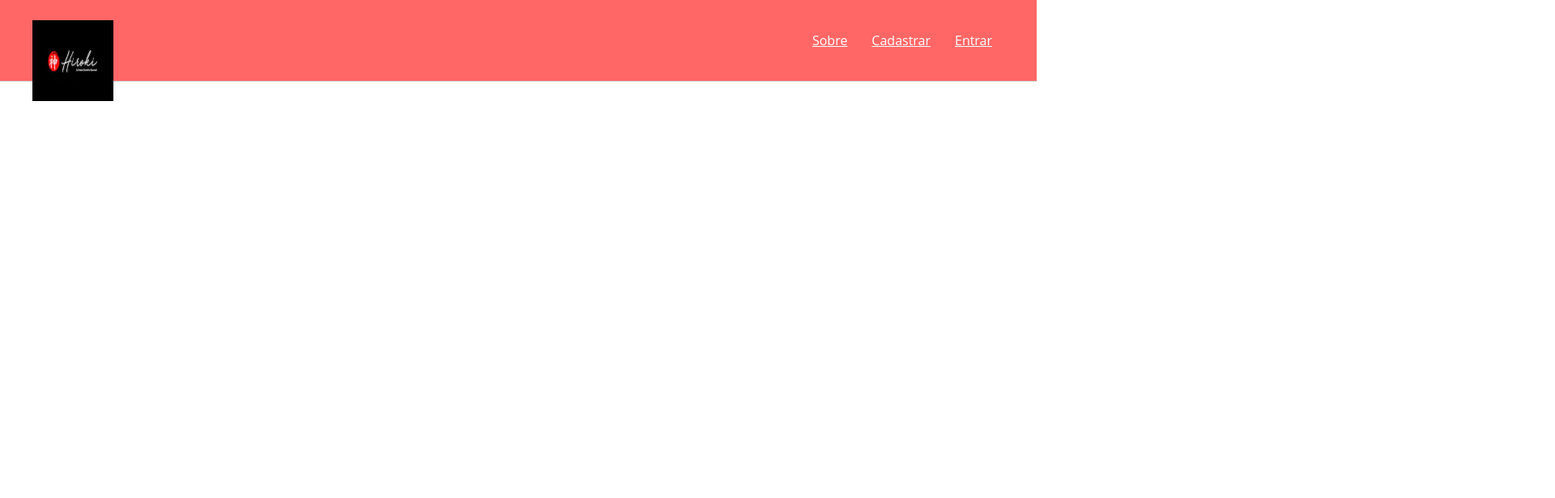
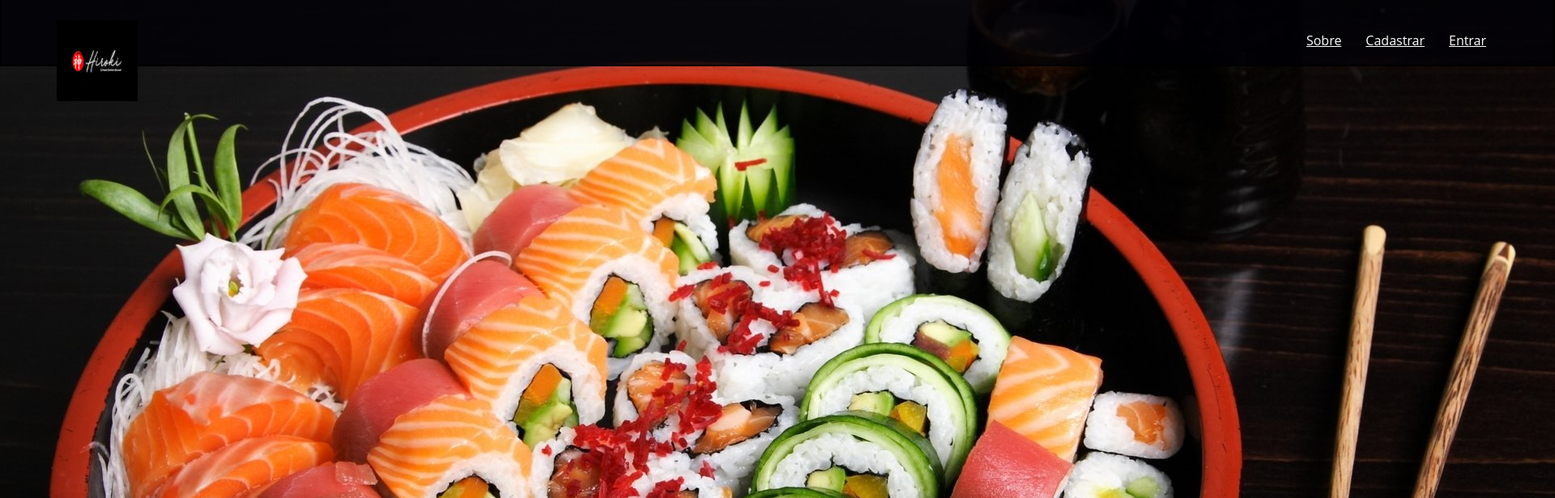
Before and after one commit to lMarkinl/SA, a plain HTML site: page sa.html in a window 1280 px wide. Shown: the top 616 px of the page at 81% size, 1920 px wide, since content can reach past the window. Drawn offline with Linux system fonts and the light colour scheme.

Commit message:
Atualização sobre a pagina principal

```diff
--- a/sa.css
+++ b/sa.css
@@ -12,37 +12,25 @@ h1, h2, h3 ,h4, h5 , p , span{
 }
 .container {
     max-width: 1920px;
-    width: 100%;
+    width: 1920px;
+    height: 1080px;
+    background-image: url(sushi-wallpaper-hd-1920x1080-232366.jpg);
 }
 
-header{
+.trasparente-container{
+    width: 100%;
+    height: 100px;
+    border: 2px solid #000;
+    color: #fff;
+    background-color: rgba(0,0,5,0.8);
+    left: 50%;
     position: relative;
-    top: 0;
-    height: auto;
-    width: 100%;
+    transform: translate(-50%, -50%);
+    box-sizing: border-box;
+    padding: 80px 68px;
+
 }
 
-nav{
-    position: relative;
-    top: 0;
-    height: 100px;
-    width: 100%;
-    z-index: 2;
-    background-color: rgb(255, 102, 102);
-    border-bottom: 1px solid #CCC;
-}
-
-nav:after{
-    clear: both;
-    content: "";
-    display: block;
-}
-.nav-container{
-    max-width: 1200px;
-    position: relative;
-    margin-right: auto;
-    margin-left: auto;
-}
 
 #logo{
     width: 100px ;
@@ -50,26 +38,25 @@ nav:after{
     margin-top: 25px;
 
 }
-.nav-container ul{
+.conteudo-container ul{
     float: right;
     height: 100px;
     line-height: 100px;
     margin: 0;
 }
 
-.nav-container li{
+.conteudo-container li{
     list-style: none;
     float: left;
     margin: 0 15px;
 }
 
-.nav-container li a{
+.conteudo-container li a{
     text-decoration: nome;
     color: rgb(255, 255, 255);
     transition: .5s;
 
 }
-
-.nav-container li a:hover{
+.conteudo-container li a:hover{
         color: #000000;
 }
--- a/sa.html
+++ b/sa.html
@@ -9,25 +9,20 @@
 </head>
 <body>
     <div class="container">
-        <header>
-            <nav>
-                <div class="nav-container">
-                    <img id="logo" src="201808091422_9874efef-491d-40d6-b288-df06a51e81a4.webp" alt="JobFinder">
-                    <ul>
-                        <li onclick="sub()"><a href="#">Sobre</a></li>
-                        <li onclick="cadas()" ><a href="#">Cadastrar</a></li>
-                        <li onclick="ent()"><a href="#">Entrar</a></li>
+        <div class="trasparente-container" >
+            <div class="conteudo-container">
+                <img src="201808091422_9874efef-491d-40d6-b288-df06a51e81a4 (1).jpeg" id="logo">
+                <ul>
+                    <li onclick="sub()"><a href="#">Sobre</a></li>
+                    <li onclick="cadas()" ><a href="#">Cadastrar</a></li>
+                    <li onclick="ent()"><a href="#">Entrar</a></li>
+                </ul>
+            </div>
+        </div>
+    </div>
+    <div class="tras-container">
 
 
-                    </ul>
-                </div>
-            </nav>
-        </header>
-    </div>
-    <div class="tras-container">
-        <div class="frente-container">
-            <h2></h2>
-        </div>
     </div>
 
     <script  type="text/javascript" src="sa.js"></script>
```
